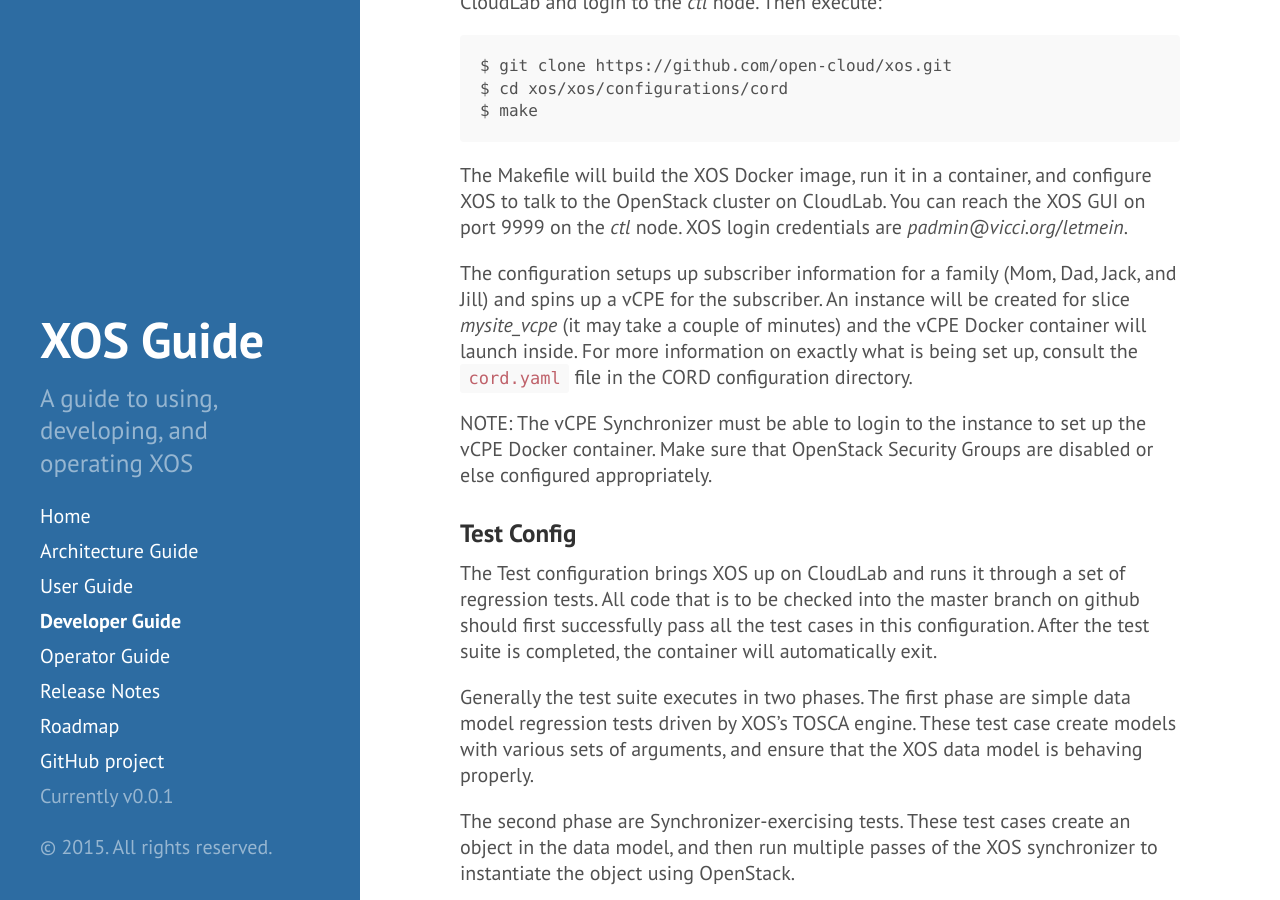
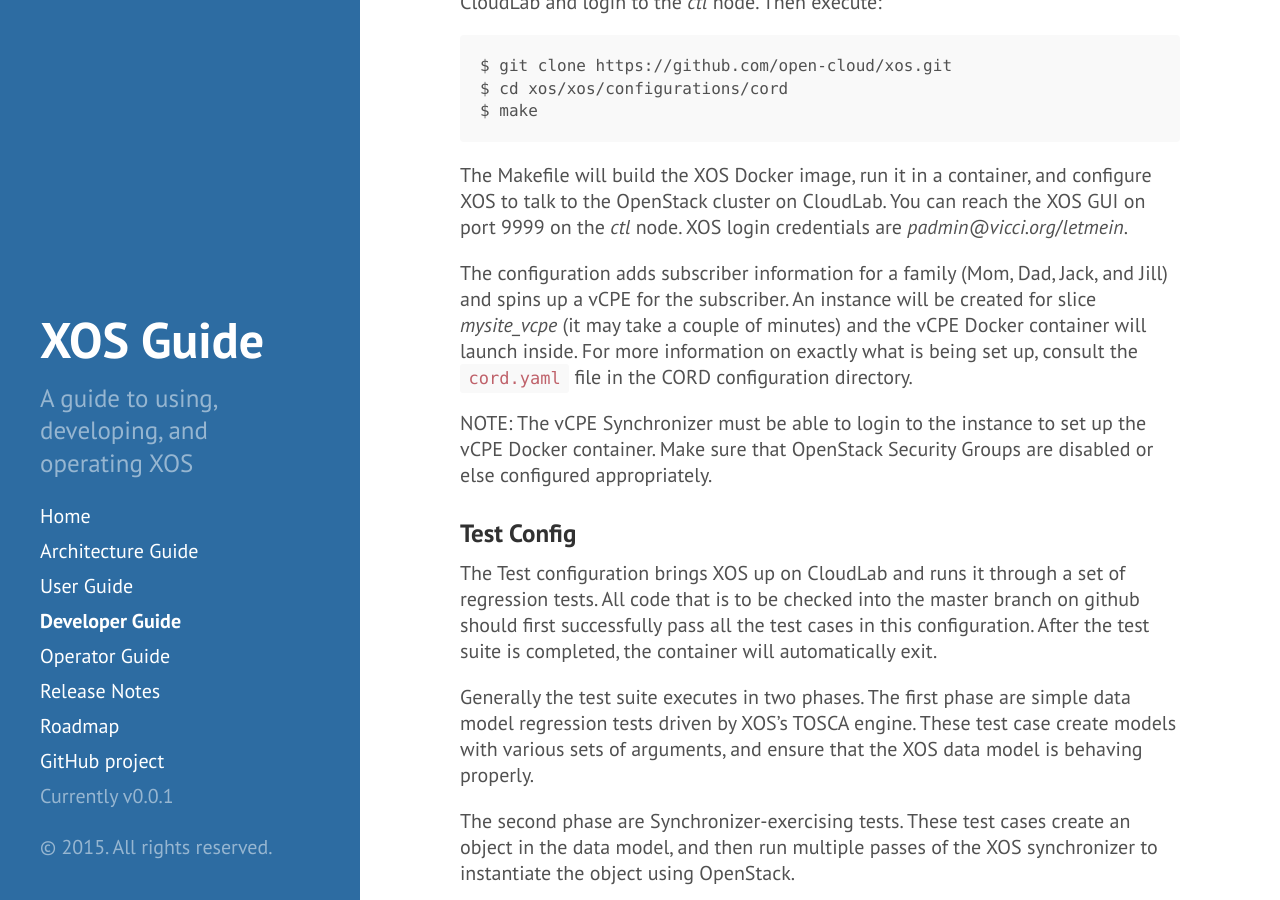
Before and after one commit to open-cloud/open-cloud.github.io.old, a Jekyll site: the page built from 2_developer.md, in a window 1280 px wide and 900 px high, scrolled down 2444 px. Built offline with Jekyll 4.4.1, drawn with Linux system fonts in a browser that asks for light colours; Markdown is read by kramdown in place of the engine named in the settings.

Commit message:
Update 2_developer.md

```diff
--- a/2_developer.md
+++ b/2_developer.md
@@ -117,7 +117,7 @@
 reach the XOS GUI on port 9999 on the *ctl* node.  XOS login credentials are
 *padmin@vicci.org*/*letmein*.
 
-The configuration setups up subscriber information for a family (Mom,
+The configuration adds subscriber information for a family (Mom,
 Dad, Jack, and Jill) and spins up a vCPE for the subscriber.  An
 instance will be created for slice *mysite_vcpe*  (it may take a couple
 of minutes) and the vCPE Docker container will launch inside. For more
```
